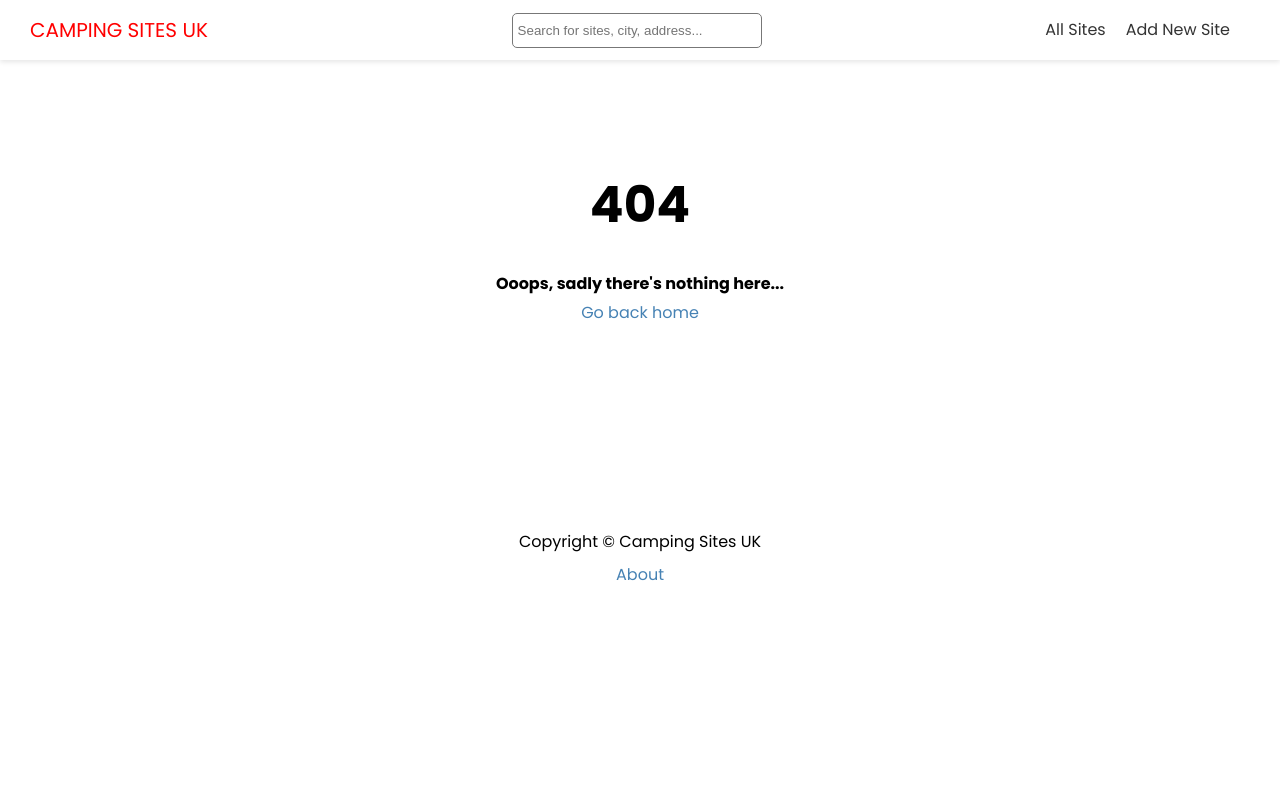
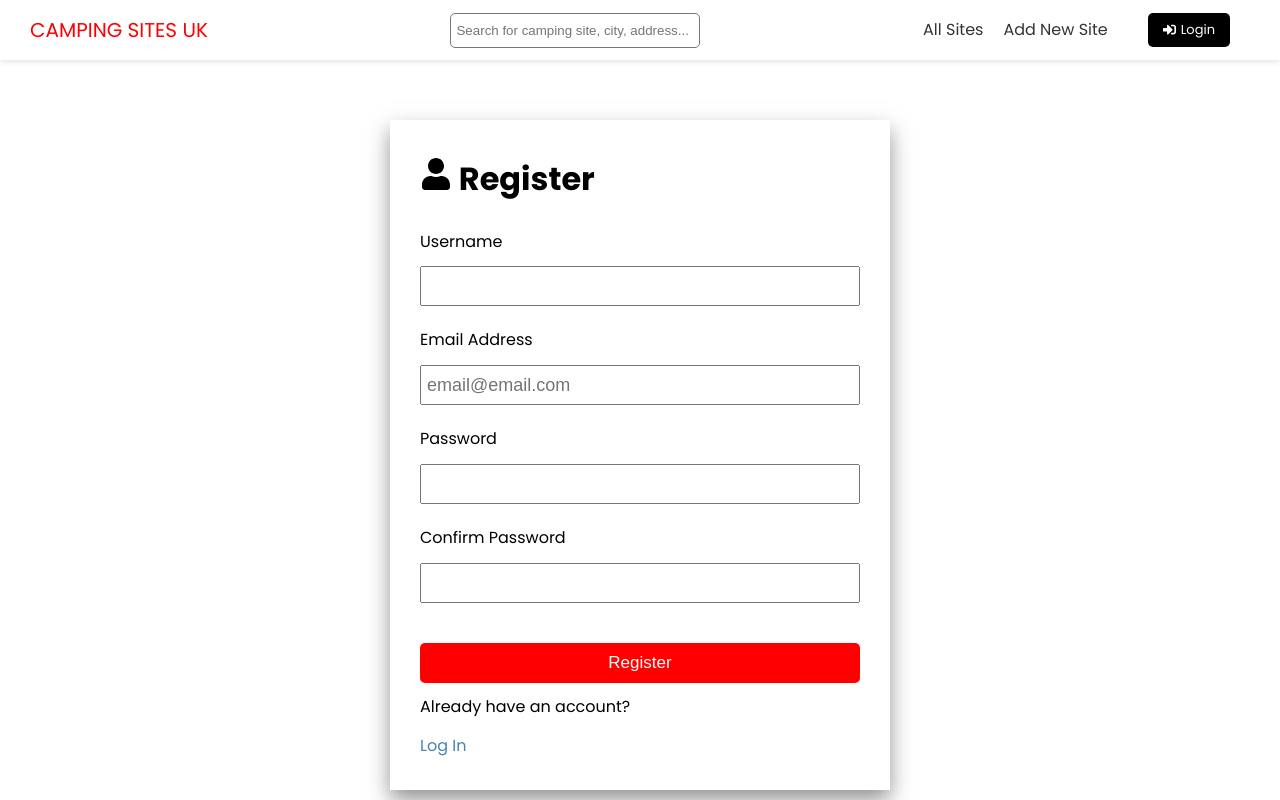
Before and after one commit to Norbs89/camping-site-frontend, a Next.js app: page /account/register in a window 1280 px wide. Before the commit this address had no page. Shown: the top 800 px of the page. Built offline with nearby package versions, Linux system fonts and the light colour scheme.

Commit message:
ver. 0.6.0 update - full notes in readme

```diff
--- a/components/Header.jsx
+++ b/components/Header.jsx
@@ -1,6 +1,7 @@
 import styles from "@/styles/Header.module.css";
 import Link from "next/link";
 import Search from "./Search";
+import { FaSignInAlt, FaSignOutAlt } from "react-icons/fa";
 
 const Header = () => {
   return (
@@ -23,6 +24,14 @@ const Header = () => {
               <a>Add New Site</a>
             </Link>
           </li>
+          <li>
+            <Link href="/account/login">
+              <a className="btn-secondary btn-icon">
+                <FaSignInAlt />
+                Login
+              </a>
+            </Link>
+          </li>
         </ul>
       </nav>
     </header>
--- a/components/Search.jsx
+++ b/components/Search.jsx
@@ -17,7 +17,7 @@ const Search = () => {
           type="text"
           value={term}
           onChange={(e) => setTerm(e.target.value)}
-          placeholder="Search for sites, city, address..."
+          placeholder="Search for camping site, city, address..."
         />
       </form>
     </div>
--- /dev/null
+++ b/pages/account/register.js
@@ -0,0 +1,86 @@
+import { FaUser } from "react-icons/fa";
+import { ToastContainer, toast } from "react-toastify";
+import "react-toastify/dist/ReactToastify.css";
+import { useState, useEffect, useContext } from "react";
+import Link from "next/link";
+import Layout from "@/components/Layout";
+import styles from "@/styles/AuthForm.module.css";
+
+const RegisterPage = () => {
+  const [username, setUsername] = useState("");
+  const [email, setEmail] = useState("");
+  const [password, setPassword] = useState("");
+  const [passwordConfirm, setPasswordConfirm] = useState("");
+
+  const handleSubmit = async (e) => {
+    e.preventDefault();
+
+    if (password !== passwordConfirm) {
+      toast.error("Passwords do not match!");
+      return;
+    }
+  };
+
+  return (
+    <Layout title="Register | Find the best camping sites UK">
+      <div className={styles.auth}>
+        <h1>
+          <FaUser /> Register
+        </h1>
+        <ToastContainer />
+        <form onSubmit={handleSubmit}>
+          <div>
+            <label htmlFor="username">Username</label>
+            <input
+              type="text"
+              id="username"
+              value={username}
+              onChange={(e) => {
+                setUsername(e.target.value);
+              }}
+            />
+          </div>
+          <div>
+            <label htmlFor="email">Email Address</label>
+            <input
+              type="email"
+              id="email"
+              value={email}
+              onChange={(e) => {
+                setEmail(e.target.value);
+              }}
+              placeholder="email@email.com"
+            />
+          </div>
+          <div>
+            <label htmlFor="password">Password</label>
+            <input
+              type="password"
+              id="password"
+              value={password}
+              onChange={(e) => {
+                setPassword(e.target.value);
+              }}
+            />
+          </div>
+          <div>
+            <label htmlFor="passwordConfirm">Confirm Password</label>
+            <input
+              type="password"
+              id="passwordConfirm"
+              value={passwordConfirm}
+              onChange={(e) => {
+                setPasswordConfirm(e.target.value);
+              }}
+            />
+          </div>
+          <input type="submit" value="Register" className="btn" />
+        </form>
+        <p>Already have an account?</p>
+        <Link href="/account/login">Log In</Link>
+      </div>
+    </Layout>
+  );
+};
+
+export default RegisterPage;
--- a/pages/sites/index.js
+++ b/pages/sites/index.js
@@ -21,7 +21,7 @@ export async function getServerSideProps({ query: { page = 1 } }) {
 
 export default function SitesPage({ sites, page, totalSites }) {
   return (
-    <Layout>
+    <Layout title="All Camping Sites | Find the best camping sites UK">
       <h1>All Camping Sites:</h1>
       {sites.length === 0 && <h3>No camping sites to show...</h3>}
       {sites.map((site) => (
--- /dev/null
+++ b/styles/AuthForm.module.css
@@ -0,0 +1,31 @@
+.auth {
+  max-width: 500px;
+  margin: auto;
+  padding: 30px;
+  box-shadow: 0px 10px 20px 0px rgba(50, 50, 50, 0.52);
+}
+
+.auth label {
+  display: block;
+  margin-bottom: 10px;
+}
+
+.auth input[type="text"],
+.auth input[type="email"],
+.auth input[type="password"] {
+  display: block;
+  width: 100%;
+  height: 40px;
+  padding: 5px;
+  font-size: 18px;
+}
+
+.auth input[type="submit"] {
+  margin-top: 20px;
+  width: 100%;
+  font-size: 17px;
+}
+
+.auth div {
+  margin-bottom: 20px;
+}
```
Also changed, not shown: pages/account/login.js (added, +57 -0 lines), 1 other file (tests, documents, lock files or other folders).
